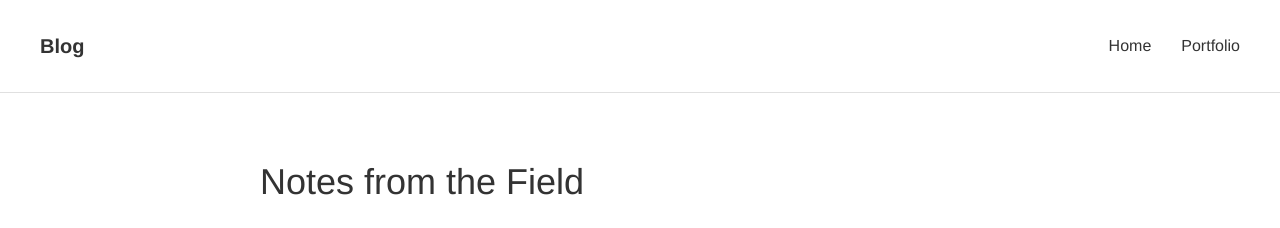
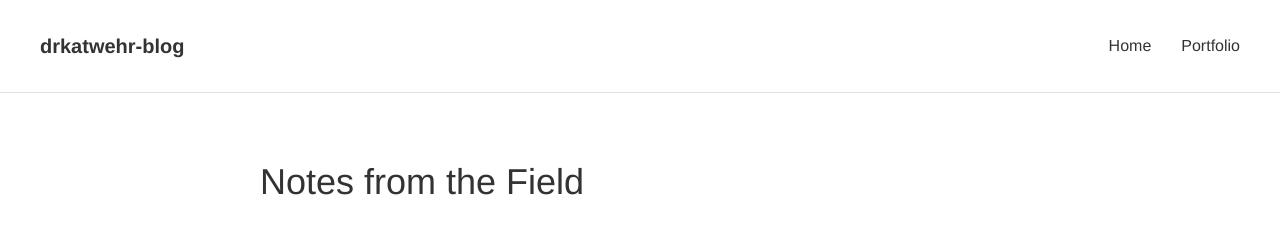
Before and after one commit to kat-wehr/drkatwehr-blog, a Jekyll site: the page built from index.html, in a window 1280 px wide. Shown: the top 228 px of the page. Built offline with Jekyll 4.4.1, drawn with Linux system fonts in a browser that asks for light colours.

Commit message:
Update default.html

```diff
--- a/_layouts/default.html
+++ b/_layouts/default.html
@@ -3,13 +3,13 @@
 <head>
     <meta charset="UTF-8">
     <meta name="viewport" content="width=device-width, initial-scale=1.0">
-    <title>{{ page.title }} </title>
+    <title>{% if page.title %}{{ page.title }} - {% endif %}{{ site.title }}</title>
     <link rel="stylesheet" href="{{ '/assets/css/style.css' | relative_url }}">
 </head>
 <body>
     <header>
         <nav>
-            <a href="{{ site.url }}" class="logo">{{ page.title }}</a>
+            <a href="{{ site.url }}" class="logo">{{ site.title }}</a>
             <ul class="nav-links">
                 <li><a href="{{ '/' | relative_url }}">Home</a></li>
                 <li><a href="https://kat-wehr.github.io/katrinawehr">Portfolio</a></li>
```
